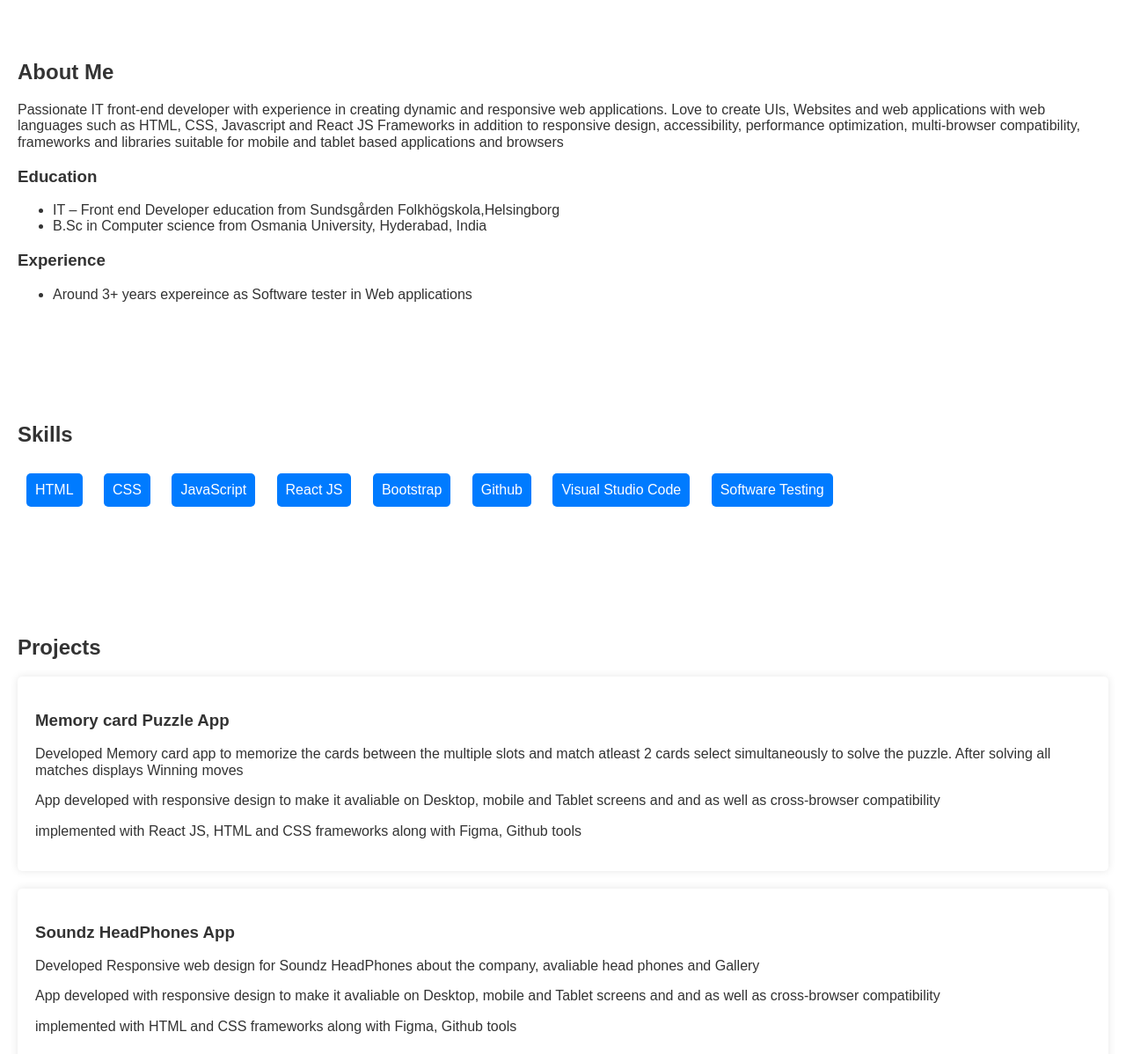
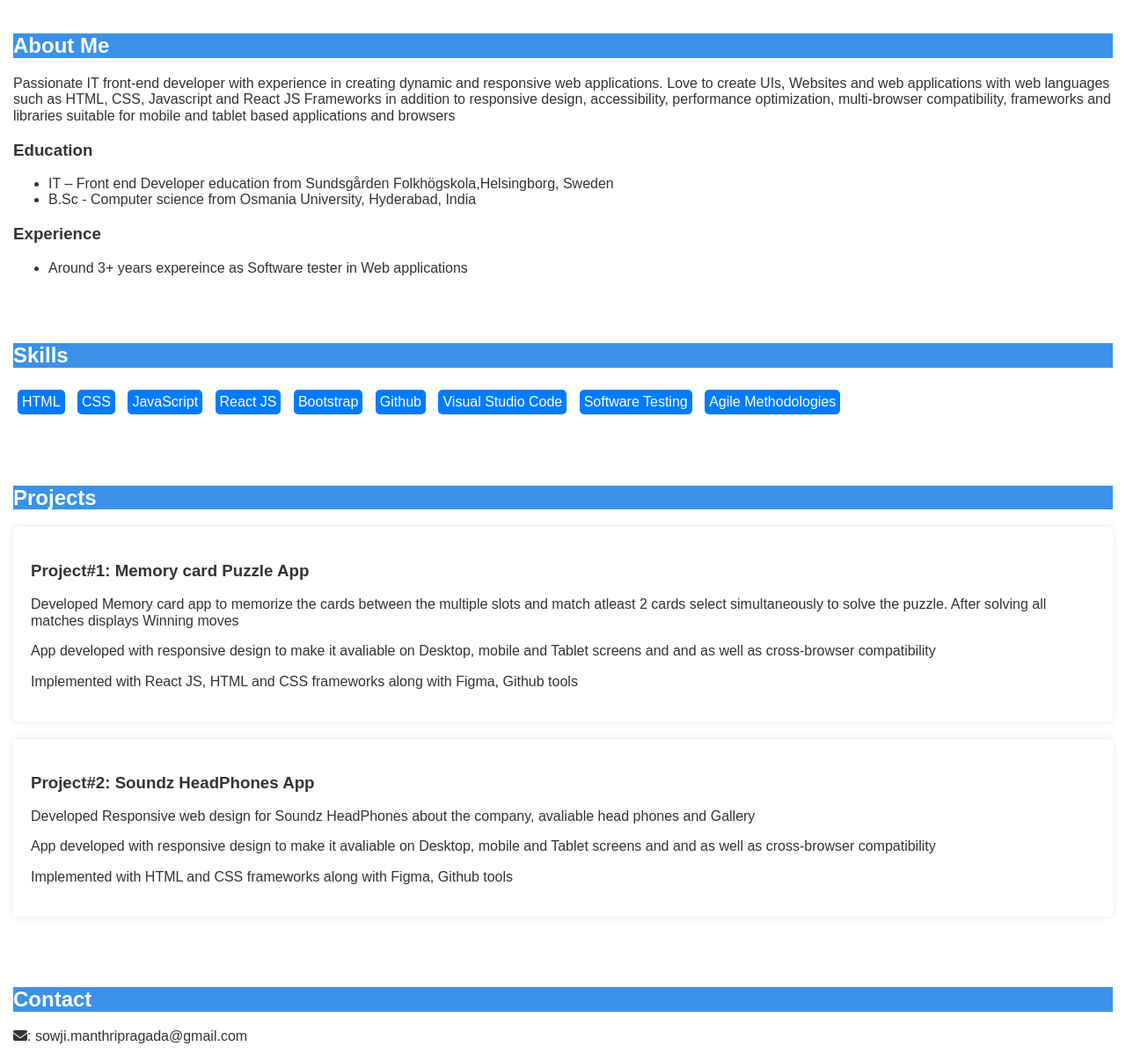
Before and after one commit to sowjanyamanthripragada/19-Portfolio, a plain HTML site: page index.html in a window 1280 px wide. Shown: the part 266-1464 px from the top of the page at 88% size. Drawn offline with Linux system fonts and the light colour scheme.

Commit message:
Portfolio revision

```diff
--- a/index.html
+++ b/index.html
@@ -7,6 +7,7 @@
     <meta name="viewport" content="width=device-width, initial-scale=1.0">
     <link rel="stylesheet" href="./styles/reset.css">
     <link rel="stylesheet" href="./styles/index.css">
+    <script src="https://kit.fontawesome.com/d950a45698.js" crossorigin="anonymous"></script>
     <title>Sowjanya Manthri pragada - IT Front End Developer</title>
 </head>
 
@@ -30,15 +31,15 @@
     </section>
 
     <section id="about">
-        <h2>About Me</h2>
+        <h2 class="head2">About Me</h2>
         <p>Passionate IT front-end developer with experience in creating dynamic and responsive web applications. Love
             to create UIs, Websites and web applications with web languages such as HTML, CSS, Javascript and React JS
             Frameworks in addition to responsive design, accessibility, performance optimization, multi-browser
             compatibility, frameworks and libraries suitable for mobile and tablet based applications and browsers</p>
         <h3>Education</h3>
         <ul>
-            <li>IT – Front end Developer education from Sundsgården Folkhögskola,Helsingborg</li>
-            <li>B.Sc in Computer science from Osmania University, Hyderabad, India</li>
+            <li>IT – Front end Developer education from Sundsgården Folkhögskola,Helsingborg, Sweden</li>
+            <li>B.Sc - Computer science from Osmania University, Hyderabad, India</li>
         </ul>
         <h3>Experience</h3>
         <ul>
@@ -57,33 +58,34 @@
             <li>Github</li>
             <li>Visual Studio Code</li>
             <li>Software Testing</li>
+            <li>Agile Methodologies</li>
         </ul>
     </section>
 
     <section id="projects">
         <h2>Projects</h2>
         <div class="project">
-            <h3>Memory card Puzzle App</h3>
+            <h3>Project#1: Memory card Puzzle App</h3>
             <p>Developed Memory card app to memorize the cards between the multiple slots and match atleast 2 cards
                 select simultaneously to solve the puzzle. After solving all matches displays Winning moves</p>
             <p>App developed with responsive design to make it avaliable on Desktop, mobile and Tablet screens and and
                 as well as cross-browser compatibility </p>
-            <p>implemented with React JS, HTML and CSS frameworks along with Figma, Github tools</p>
+            <p>Implemented with React JS, HTML and CSS frameworks along with Figma, Github tools</p>
         </div>
         <div class="project">
-            <h3>Soundz HeadPhones App</h3>
+            <h3>Project#2: Soundz HeadPhones App</h3>
             <p>Developed Responsive web design for Soundz HeadPhones about the company, avaliable head phones and
                 Gallery</p>
             <p>App developed with responsive design to make it avaliable on Desktop, mobile and Tablet screens and and
                 as well as cross-browser compatibility </p>
-            <p>implemented with HTML and CSS frameworks along with Figma, Github tools</p>
+            <p>Implemented with HTML and CSS frameworks along with Figma, Github tools</p>
         </div>
     </section>
 
     <section id="contact">
         <h2>Contact</h2>
-        <p>Email: sowji.manthripragada@gmail.com</p>
-        <p>LinkedIn: <a
+        <p><i class="fa fa-envelope"></i>: sowji.manthripragada@gmail.com</p>
+        <p><i class="fa-brands fa-linkedin">‌</i>: <a
                 href="https://www.linkedin.com/in/sowjanya-manthripragada/">linkedin.com/in/sowjanya-manthripragada/</a>
         </p>
     </section>
--- a/styles/index.css
+++ b/styles/index.css
@@ -58,10 +58,26 @@ nav ul li a {
 #skills,
 #projects,
 #contact {
-    padding: 50px 20px;
+    padding: 20px 15px;
     text-align: left;
 }
 
+#about h2 {
+    background: #3b92e8;
+    color: #fff;
+}
+#projects h2 {
+    background: #3b92e8;
+    color: #fff;
+}
+#contact h2 {
+    background: #3b92e8;
+    color: #fff;
+}
+#skills h2 {
+    background: #3b92e8;
+    color: #fff;
+}
 #skills ul {
     list-style: none;
     padding: 0;
@@ -69,8 +85,8 @@ nav ul li a {
 
 #skills ul li {
     display: inline-block;
-    margin: 10px;
-    padding: 10px;
+    margin: 5px;
+    padding: 5px;
     background: #007BFF;
     color: #fff;
     border-radius: 5px;
```
